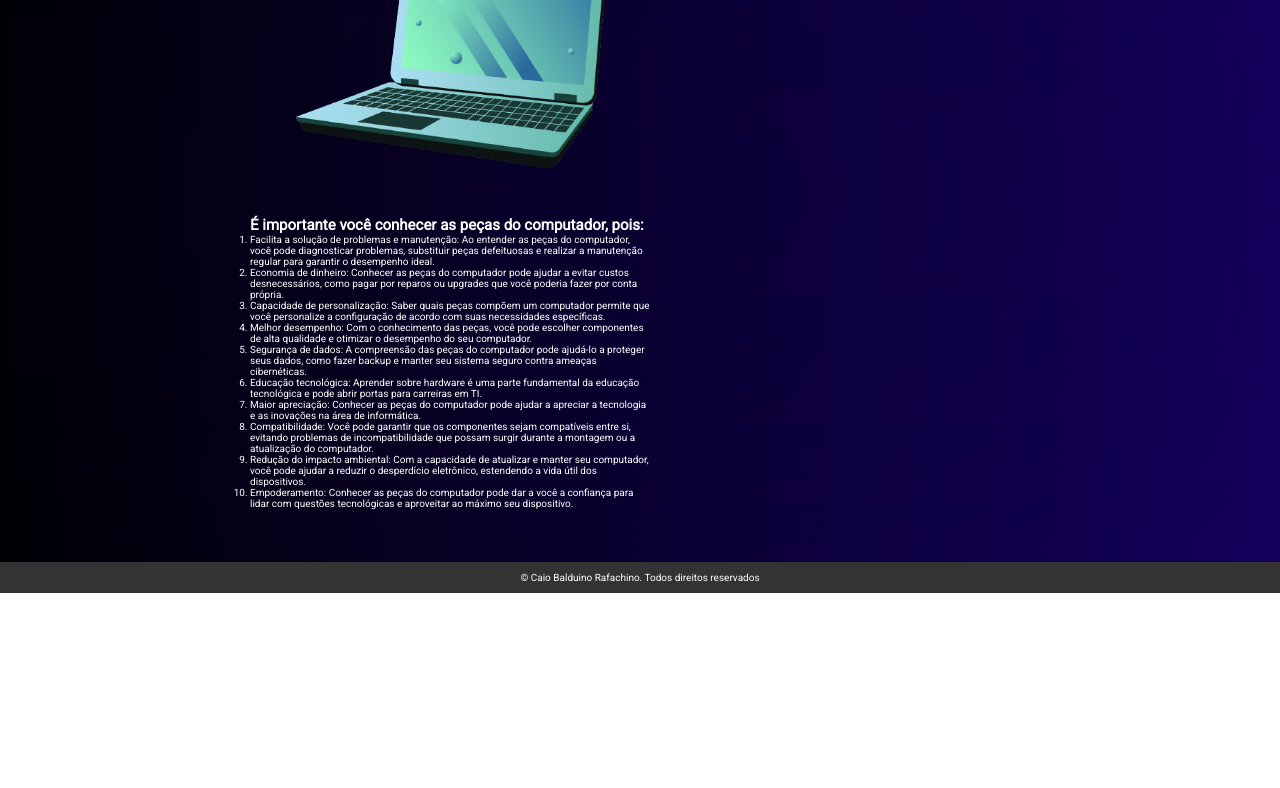
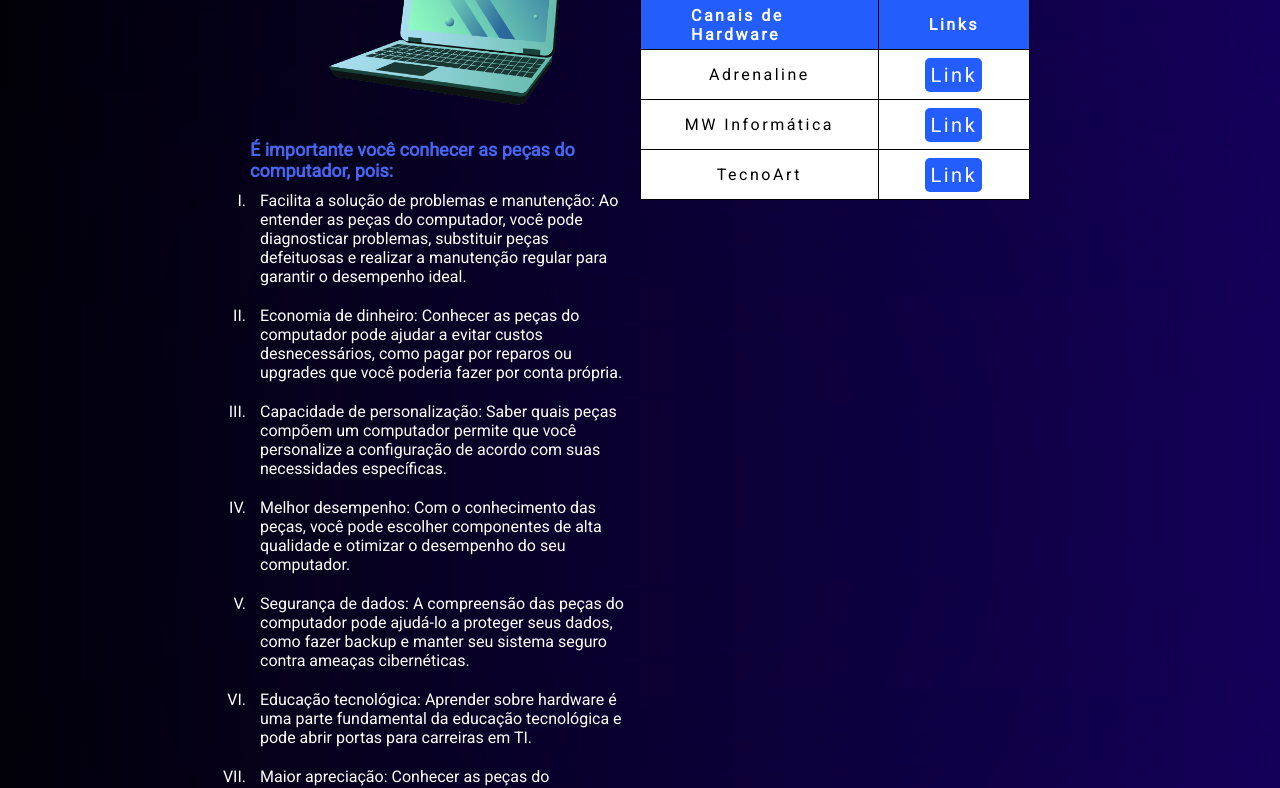
Before and after one commit to Caiobaldur/acqa-uniube, a plain HTML site: page links.html in a window 1280 px wide. Shown: the part 207-995 px from the top of the page. Before the commit the page ends 800 px from the top, so only its background shows below. Drawn offline with Linux system fonts and the light colour scheme.

Commit message:
links style finalization

```diff
--- a/links.html
+++ b/links.html
@@ -31,36 +31,94 @@
 
     <main>
       <div class="types">
-        <img src="/imagens/noot-removebg-preview.png" alt="">
+        <img src="/imagens/noot-removebg-preview.png" alt="" />
         <h2>É importante você conhecer as peças do computador, pois:</h2>
-        <ol style="list-style-type: decimal;">
-          <li>Facilita a solução de problemas e manutenção: Ao entender as peças do computador, você pode diagnosticar problemas, substituir peças defeituosas e realizar a manutenção regular para garantir o desempenho ideal.</li>
-          <li>Economia de dinheiro: Conhecer as peças do computador pode ajudar a evitar custos desnecessários, como pagar por reparos ou upgrades que você poderia fazer por conta própria.</li>
-          <li>Capacidade de personalização: Saber quais peças compõem um computador permite que você personalize a configuração de acordo com suas necessidades específicas.</li>
-          <li>Melhor desempenho: Com o conhecimento das peças, você pode escolher componentes de alta qualidade e otimizar o desempenho do seu computador.</li>
-          <li>Segurança de dados: A compreensão das peças do computador pode ajudá-lo a proteger seus dados, como fazer backup e manter seu sistema seguro contra ameaças cibernéticas.</li>
-          <li>Educação tecnológica: Aprender sobre hardware é uma parte fundamental da educação tecnológica e pode abrir portas para carreiras em TI.</li>
-          <li>Maior apreciação: Conhecer as peças do computador pode ajudar a apreciar a tecnologia e as inovações na área de informática.</li>
-          <li>Compatibilidade: Você pode garantir que os componentes sejam compatíveis entre si, evitando problemas de incompatibilidade que possam surgir durante a montagem ou a atualização do computador.</li>
-          <li>Redução do impacto ambiental: Com a capacidade de atualizar e manter seu computador, você pode ajudar a reduzir o desperdício eletrônico, estendendo a vida útil dos dispositivos.</li>
-          <li>Empoderamento: Conhecer as peças do computador pode dar a você a confiança para lidar com questões tecnológicas e aproveitar ao máximo seu dispositivo.</li>
+        <ol type="I">
+          <li>
+            Facilita a solução de problemas e manutenção: Ao entender as peças
+            do computador, você pode diagnosticar problemas, substituir peças
+            defeituosas e realizar a manutenção regular para garantir o
+            desempenho ideal.
+          </li>
+          <li>
+            Economia de dinheiro: Conhecer as peças do computador pode ajudar a
+            evitar custos desnecessários, como pagar por reparos ou upgrades que
+            você poderia fazer por conta própria.
+          </li>
+          <li>
+            Capacidade de personalização: Saber quais peças compõem um
+            computador permite que você personalize a configuração de acordo com
+            suas necessidades específicas.
+          </li>
+          <li>
+            Melhor desempenho: Com o conhecimento das peças, você pode escolher
+            componentes de alta qualidade e otimizar o desempenho do seu
+            computador.
+          </li>
+          <li>
+            Segurança de dados: A compreensão das peças do computador pode
+            ajudá-lo a proteger seus dados, como fazer backup e manter seu
+            sistema seguro contra ameaças cibernéticas.
+          </li>
+          <li>
+            Educação tecnológica: Aprender sobre hardware é uma parte
+            fundamental da educação tecnológica e pode abrir portas para
+            carreiras em TI.
+          </li>
+          <li>
+            Maior apreciação: Conhecer as peças do computador pode ajudar a
+            apreciar a tecnologia e as inovações na área de informática.
+          </li>
+          <li>
+            Compatibilidade: Você pode garantir que os componentes sejam
+            compatíveis entre si, evitando problemas de incompatibilidade que
+            possam surgir durante a montagem ou a atualização do computador.
+          </li>
+          <li>
+            Redução do impacto ambiental: Com a capacidade de atualizar e manter
+            seu computador, você pode ajudar a reduzir o desperdício eletrônico,
+            estendendo a vida útil dos dispositivos.
+          </li>
+          <li>
+            Segurança: Conhecer as peças do computador pode dar a você a
+            confiança para lidar com questões tecnológicas e aproveitar ao
+            máximo seu dispositivo.
+          </li>
         </ol>
       </div>
 
       <div class="container">
         <h1>Canais importantes de Hardware</h1>
         <table class="content-table">
-          <tr>
-            <th>Canais de Hardware</th>
-            <th>Links</th>
-          </tr>
+          <thead>
+            <tr>
+              <th>Canais de Hardware</th>
+              <th>Links</th>
+            </tr>
+          </thead>
           <tr>
             <td>Adrenaline</td>
-            <td><a href=""></a></td>
+            <td>
+              <a href="https://www.youtube.com/@Adrenaline" target="_blank"
+                >Link</a
+              >
+            </td>
           </tr>
           <tr>
             <td>MW Informática</td>
-            <td><a href=""></a></td>
+            <td>
+              <a href="https://www.youtube.com/@MWInformatica" target="_blank"
+                >Link</a
+              >
+            </td>
+          </tr>
+          <tr>
+            <td>TecnoArt</td>
+            <td>
+              <a href="https://www.youtube.com/@tecnoart101" target="_blank"
+                >Link</a
+              >
+            </td>
           </tr>
         </table>
       </div>
--- a/linkstyle.css
+++ b/linkstyle.css
@@ -19,7 +19,7 @@ body {
   backdrop-filter: blur(250px);
   color: #fff;
   font-family: var(--font-primary);
-  height: 100vh;
+  height: 100%;
 }
 
 .navigation {
@@ -48,6 +48,103 @@ body {
   font-size: 1rem;
 }
 
+/********** Conteúdo **********/
+
+main {
+  padding: 5rem 3rem;
+  display: grid;
+  grid-template-columns: 1fr;
+  justify-content: center;
+
+}
+
+/********** Dicas (OL) **********/
+.types {
+  display: flex;
+  flex-direction: column;
+  align-items: center;
+  justify-content: center;
+
+}
+
+.types h2 {
+  font-size: 1.8rem;
+  align-self: flex-start;
+  color: rgb(71, 102, 240);
+}
+
+.types ol li {
+  font-size: 1.6rem;
+  padding: 1rem;
+}
+
+.types img {
+  width: 30rem;
+}
+
+/********** Tabela **********/
+
+.container h1 {
+  color: rgb(71, 102, 240);
+  margin-bottom: 1.5rem;
+  font-size: 3rem;
+}
+
+.content-table,
+th,
+td {
+  border: solid 1px rgb(0, 0, 0);
+
+}
+
+.content-table {
+
+  border-collapse: collapse;
+  background-color: #fff;
+  color: #000;
+}
+
+.container table tr th {
+  height: 5rem;
+  font-size: 1.6rem;
+  letter-spacing: .25rem;
+  text-align: left;
+  padding: 0 5rem;
+}
+
+.container table tr td {
+  height: 5rem;
+  font-size: 1.6rem;
+  letter-spacing: .25rem;
+  text-align: center;
+  padding: 0 2rem;
+}
+
+.container table tr td a {
+  padding: 0.5rem;
+  border-radius: 5px;
+  text-decoration: none;
+  color: #c0c0c0;
+  font-size: 1rem;
+  font-size: 2rem;
+  letter-spacing: .25rem;
+  text-align: center;
+  background-color: #235dfc;
+  color: #fff;
+  transition: .5s ;
+}
+
+.container table tr td a:hover {
+  transition: .5s ;
+  background-color: #4775f3;
+  color: #cacaca;
+}
+
+thead {
+  background-color: #235dfc;
+  color: #fff;
+}
+
 footer {
   text-align: center;
   position: absolute;
@@ -58,7 +155,7 @@ footer {
   color: #fff;
 }
 
-@media (min-width: 768px) {
+@media (min-width: 770px) {
   .navigation {
     display: flex;
     flex-direction: row;
@@ -93,8 +190,6 @@ footer {
     position: relative;
   }
 
-
-
   .navigation ul li a::after {
     content: "";
     display: block;
@@ -115,32 +210,109 @@ footer {
     width: 100%;
   }
 
+  /********** Conteúdo **********/
+
   main {
     padding: 5rem 25rem;
     display: grid;
     grid-template-columns: 1fr 1fr;
     justify-content: center;
     grid-template-areas: "types container";
-
   }
 
-  .types{
-
+  /********** Dicas (OL) **********/
+  .types {
+    display: flex;
+    flex-direction: column;
+    align-items: center;
+    justify-content: center;
     grid-area: types;
   }
 
-  .types img {
-    width: 40rem;
+  .types h2 {
+    font-size: 1.8rem;
+    align-self: flex-start;
+    color: rgb(71, 102, 240);
   }
 
+  .types ol li {
+    font-size: 1.6rem;
+    padding: 1rem;
+  }
+
+  .types img {
+    width: 30rem;
+  }
+
+  /********** Tabela **********/
   .container {
     grid-area: container;
   }
 
-  .content-table{
-    border-collapse: collapse;
+  .container h1 {
+    color: rgb(71, 102, 240);
+    margin-bottom: 1.5rem;
+    font-size: 3rem;
   }
 
+  .content-table,
+  th,
+  td {
+    border: solid 1px rgb(0, 0, 0);
+
+  }
+
+  .content-table {
+
+    border-collapse: collapse;
+    background-color: #fff;
+    color: #000;
+  }
+
+  .container table tr th {
+    height: 5rem;
+    font-size: 1.6rem;
+    letter-spacing: .25rem;
+    text-align: left;
+    padding: 0 5rem;
+  }
+
+  .container table tr td {
+    height: 5rem;
+    font-size: 1.6rem;
+    letter-spacing: .25rem;
+    text-align: center;
+    padding: 0 2rem;
+  }
+
+  .container table tr td a {
+    padding: 0.5rem;
+    border-radius: 5px;
+    text-decoration: none;
+    color: #c0c0c0;
+    font-size: 1rem;
+    font-size: 2rem;
+    letter-spacing: .25rem;
+    text-align: center;
+    background-color: #235dfc;
+    color: #fff;
+    transition: .5s ;
+  }
+
+  .container table tr td a:hover {
+    transition: .5s ;
+    background-color: #4775f3;
+    color: #cacaca;
+  }
+
+  thead {
+    background-color: #235dfc;
+    color: #fff;
+  }
+
+
+
+  /* footer */
   footer {
     text-align: center;
     position: absolute;
--- a/style.css
+++ b/style.css
@@ -19,7 +19,7 @@ body {
   backdrop-filter: blur(250px);
   color: #fff;
   font-family: var(--font-primary);
-  height: 100vh;
+  height: 100%;
 }
 
 .navigation {
@@ -75,7 +75,7 @@ footer {
   color: #fff;
 }
 
-@media (min-width: 768px) {
+@media (min-width: 770px) {
   .navigation {
     display: flex;
     flex-direction: row;
@@ -144,12 +144,12 @@ footer {
   }
 
   .content img{
-    width: 80rem;
+    width: 70rem;
   }
 
   h1 {
     grid-area: text;
-    font-size: 7rem;
+    font-size: 6rem;
     padding: 0 5rem;
   }
 
```
